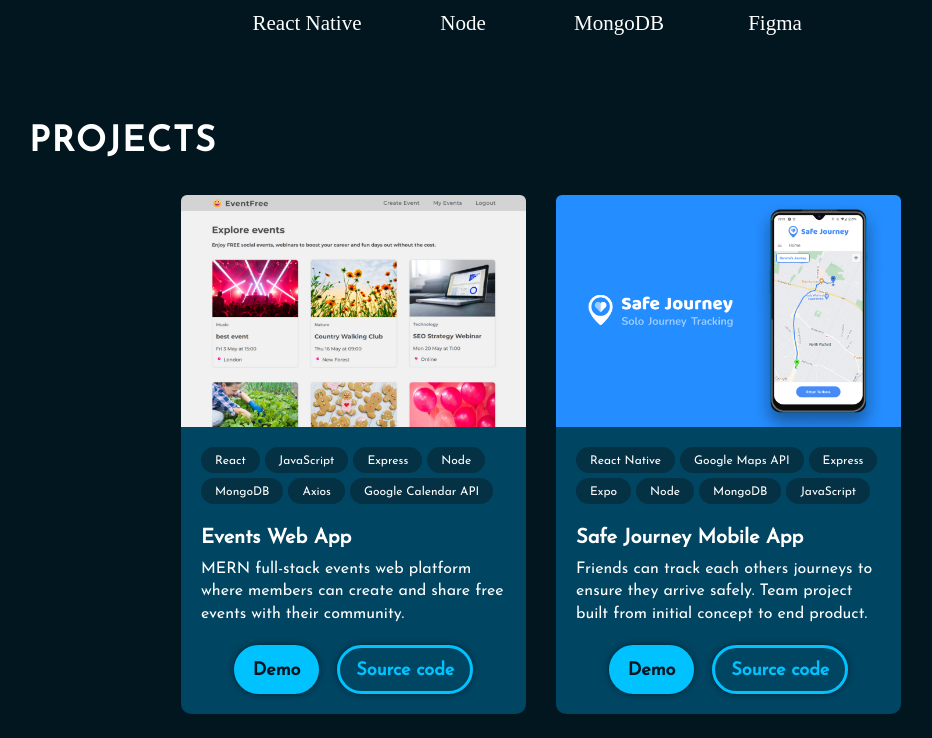
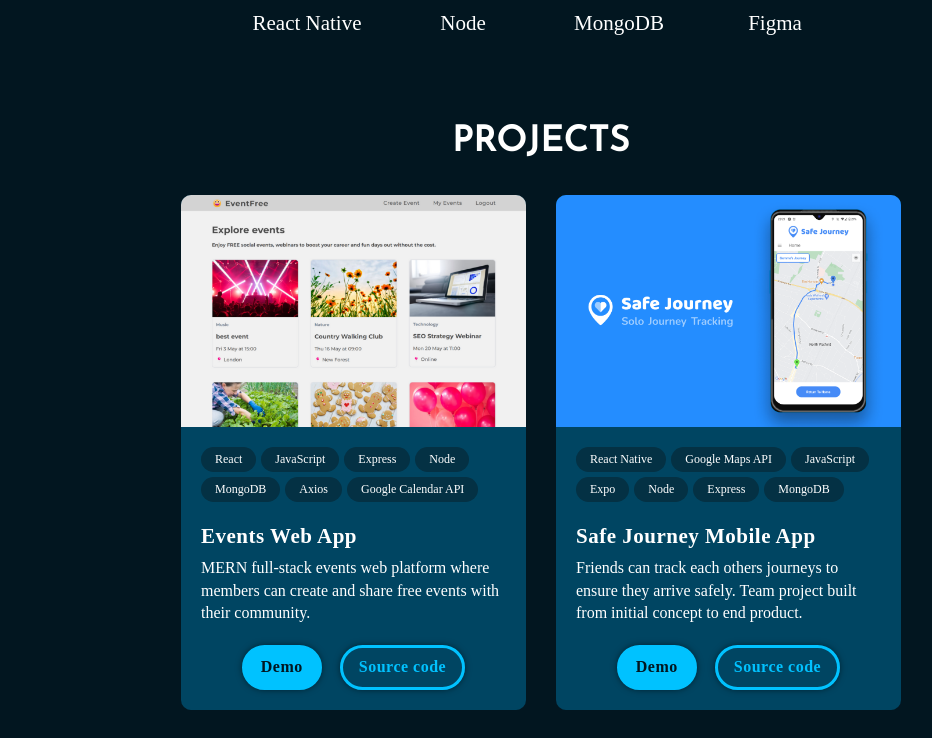
Before and after one commit to GemboJones/my-react-portfolio, a React (Vite) app: page / in a window 1280 px wide. Shown: the part 1832-2570 px from the top of the page, without its empty margins (99-1031 px from the left). Built offline with nearby package versions, Linux system fonts and the light colour scheme; a web font is replaced by a local one.

Commit message:
updates project section content and styling

```diff
--- a/src/Components/Projects/ProjectCard.module.css
+++ b/src/Components/Projects/ProjectCard.module.css
@@ -4,15 +4,12 @@
   display: flex;
   flex-direction: column;
   background-color: var(--color-secondary);
-  /* border: solid 4px var(--color-primary); */
   border-radius: 10px;
-  /* padding: 18px; */
   max-width: 345px;
 }
 
 .container img {
-  /* margin-bottom: 18px; */
-  border-radius: 6px 6px 0px 0px;
+  border-radius: 10px 10px 0px 0px;
 }
 
 .contentContainer {
@@ -32,17 +29,21 @@
 .container li {
   background-color: rgba(12, 12, 12, 0.35);
   border-radius: 100px;
+  font-family: var(--font-body);
   font-size: 12px;
   font-weight: 400;
-  padding: 6px 14px 3px 14px;
+  padding: 4px 14px 4px 14px;
 }
 
 .container h3 {
-  font-size: 20px;
+  font-family: var(--font-body);
+  letter-spacing: 0.5px;
+  font-size: 21px;
   font-weight: 700;
 }
 
 .container p {
+  font-family: var(--font-body);
   font-size: 16px;
   font-weight: 400;
   margin-top: 6px;
@@ -61,13 +62,15 @@
   color: var(--color-bg);
   border: solid 3px var(--color-primary);
   border-radius: 100px;
-  font-size: 18px;
+  font-family: var(--font-body);
+  font-size: 16px;
   font-weight: 700;
-  padding: 10px 16px 8px 16px;
+  letter-spacing: 0.5px;
+  padding: 8px 16px 9px 16px;
   box-shadow: 0 0 6px rgba(0, 0, 0, 0.5);
   cursor: pointer;
   text-decoration: none;
-  /* transition: 0.2s; */
+  transition: 0.2s;
 }
 
 .primaryBtn:hover {
@@ -80,13 +83,15 @@
   color: var(--color-primary);
   border: solid 3px var(--color-primary);
   border-radius: 100px;
-  font-size: 18px;
+  font-family: var(--font-body);
+  font-size: 16px;
   font-weight: 700;
-  padding: 10px 16px 8px 16px;
+  letter-spacing: 0.5px;
+  padding: 8px 16px 9px 16px;
   box-shadow: 0 0 6px rgba(0, 0, 0, 0.5);
   cursor: pointer;
   text-decoration: none;
-  /* transition: 0.2s; */
+  transition: 0.2s;
 }
 
 .secondaryBtn:hover {
--- a/src/Components/Projects/Projects.module.css
+++ b/src/Components/Projects/Projects.module.css
@@ -10,8 +10,9 @@
 .title {
   font-size: 35px;
   font-weight: 700;
-  letter-spacing: 1.75px;
+  letter-spacing: 0.5px;
   text-transform: uppercase;
+  text-align: center;
 }
 
 .projects {
@@ -24,3 +25,11 @@
   gap: 30px;
   width: 100%;
 }
+
+@media screen and (max-width: 900px) {
+
+  .container {
+  margin-left: 5%;
+  margin-right: 5%;
+}
+}
--- a/src/data/projects.json
+++ b/src/data/projects.json
@@ -22,17 +22,17 @@
     "skills": [
       "React Native",
       "Google Maps API",
-      "Express",
+      "JavaScript",
       "Expo",
       "Node",
-      "MongoDB",
-      "JavaScript"
+      "Express",
+      "MongoDB"
     ],
     "demo": "https://www.dropbox.com/scl/fi/b5258l2z0izsse2k8g79u/Safe-Journey-Mobile-App-Demo.mp4?rlkey=hrrr6s5sc9vuph4ncueeh5nlx&st=k2nxcqqy&dl=0",
     "source": "https://github.com/GemboJones/FE-SafeJourney"
   },
   {
-    "title": "Snake Game",
+    "title": "Snake Web Browser Game",
     "imageSrc": "projects/2000s-snake-game-thumb-01.png",
     "description": "2000s mobile inspired game. Tutorial build with code additions including styling changes and 'WASD' keyboard controls.",
     "skills": ["JavaScript", "HTML", "CSS", "Freecodecamp Tutorial"],
```
